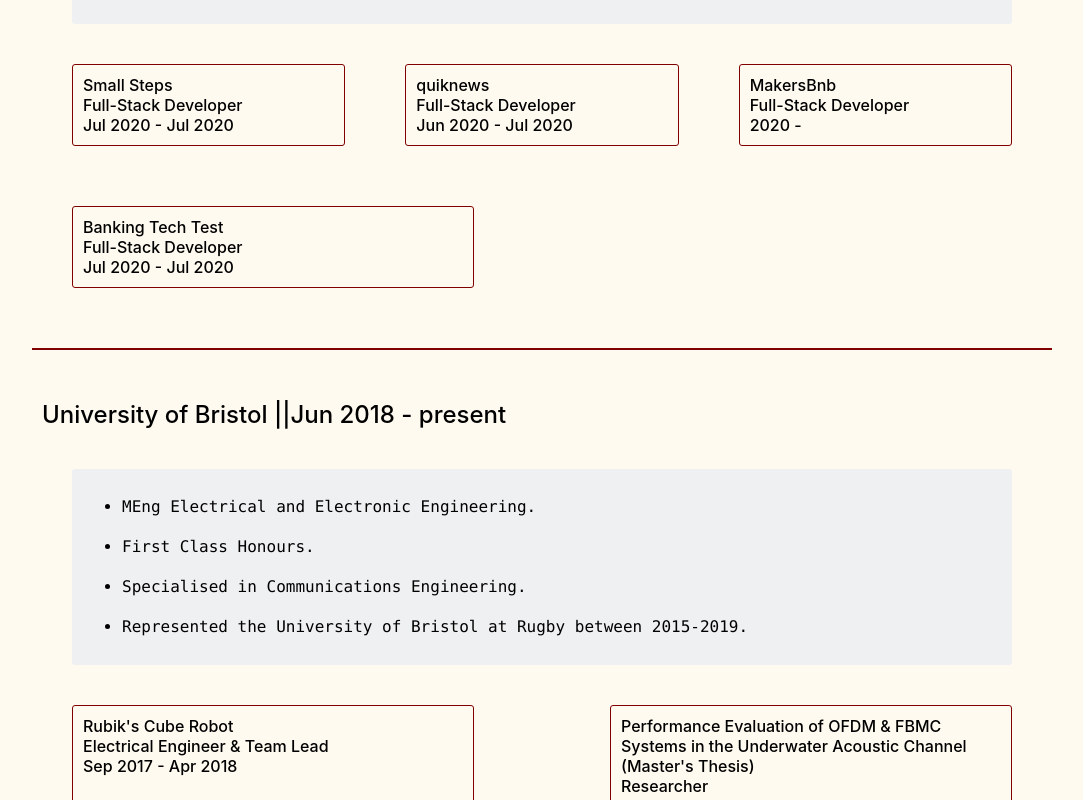
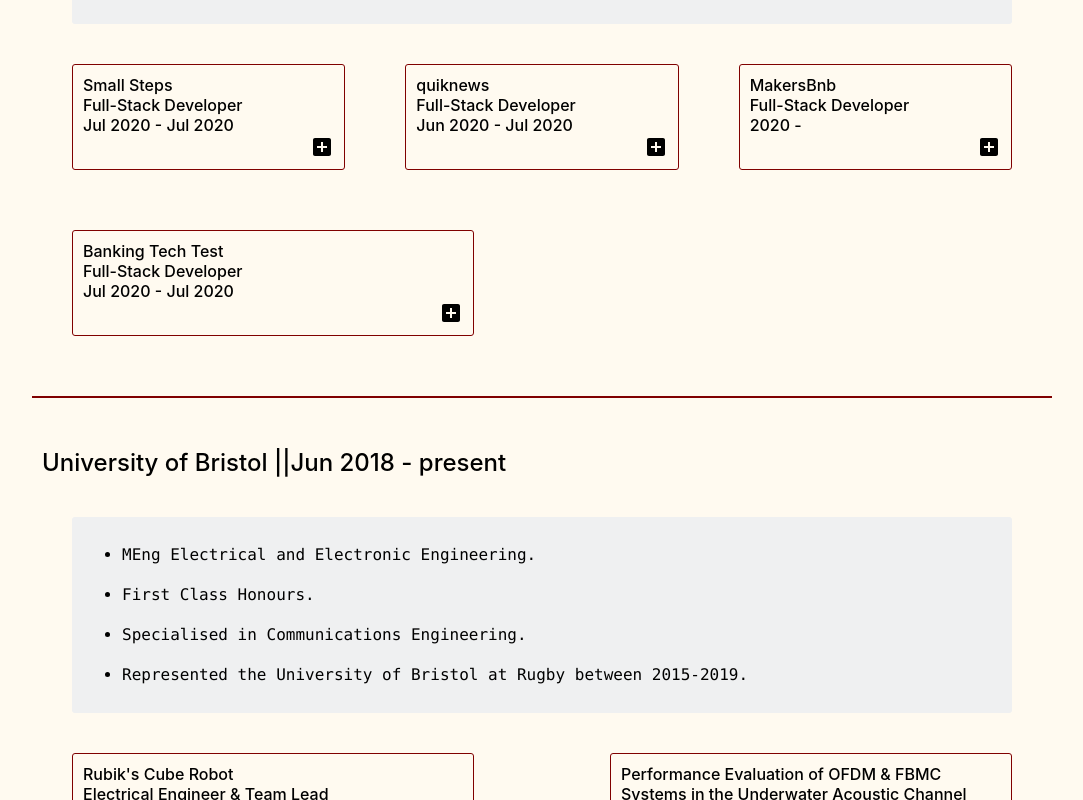
Before and after one commit to perrinjack/portfolio, a React (Create React App) app: page / in a window 1280 px wide. Shown: the part 1080-1880 px from the top of the page, without its empty margins (98-1181 px from the left). Built offline with nearby package versions, Linux system fonts and the light colour scheme; the HTML template or start-up script is replaced by a standard one.

Commit message:
Project expand icon added

```diff
--- a/src/components/project.tsx
+++ b/src/components/project.tsx
@@ -1,7 +1,7 @@
 import React from 'react';
 import '../styles/header.scss';
 import '../styles/project.scss';
-
+import AddBoxIcon from '@material-ui/icons/AddBox';
 type ProjectProps = {
   title: string;
   role: string;
@@ -21,7 +21,9 @@
           <div>
             {from} - {to}
           </div>
+
         </div>
+        <AddBoxIcon className="project-popup-open"/>
       </div>
     </div>
   );
```
